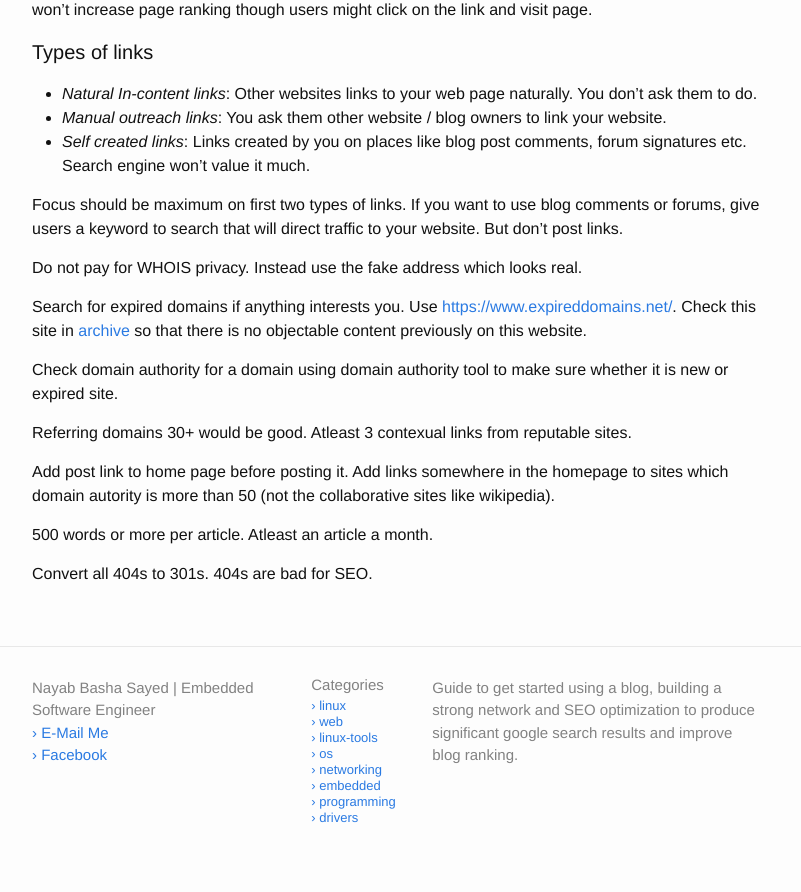
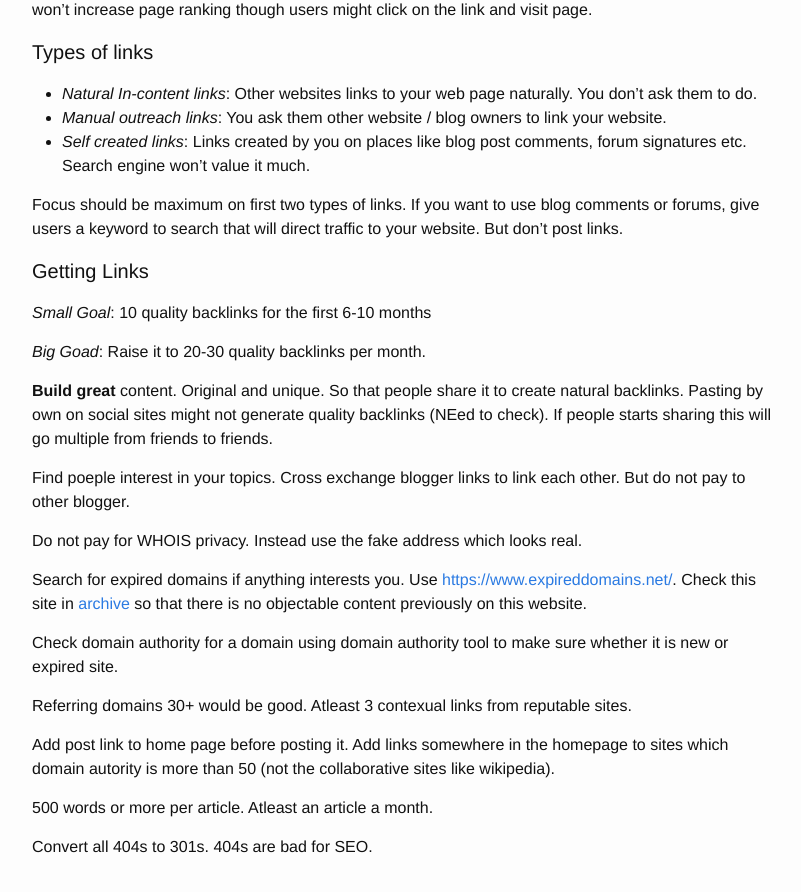
Before and after one commit to itsnayabsd/website, a Jekyll site: the page built from _posts/me/2017-01-01-blog-ranking.md, in a window 1280 px wide and 900 px high, scrolled down 2178 px. Shown: the top 892 px of the window, without its empty margins (238-1039 px from the left). Built offline with Jekyll 4.4.1, drawn with Linux system fonts in a browser that asks for light colours; comment, search, counter and statistics services are not loaded.

Commit message:
Modified Blog Ranking post

```diff
--- a/_posts/me/2017-01-01-blog-ranking.md
+++ b/_posts/me/2017-01-01-blog-ranking.md
@@ -81,6 +81,18 @@ Most of the websites like wikipedia, quora use nofollow attribution when any use
 
 Focus should be maximum on first two types of links. If you want to use blog comments or forums, give users a keyword to search that will direct traffic to your website. But don't post links.
 
+#### Getting Links
+*Small Goal*: 10 quality backlinks for the first 6-10 months
+
+*Big Goad*: Raise it to 20-30 quality backlinks per month.
+
+
+**Build great** content. Original and unique. So that people share it to create natural backlinks. Pasting by own on social sites might not generate quality backlinks (NEed to check). If people starts sharing this will go multiple from friends to friends.
+
+Find poeple interest in your topics. Cross exchange blogger links to link each other. But do not pay to other blogger.
+
+
+
 
 
 
```
